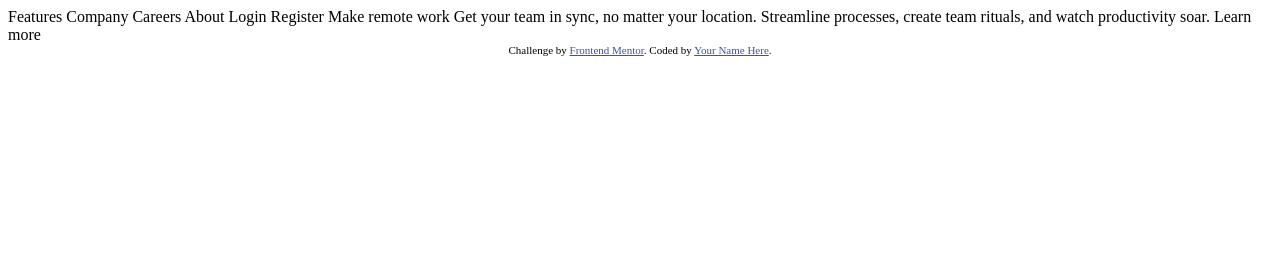
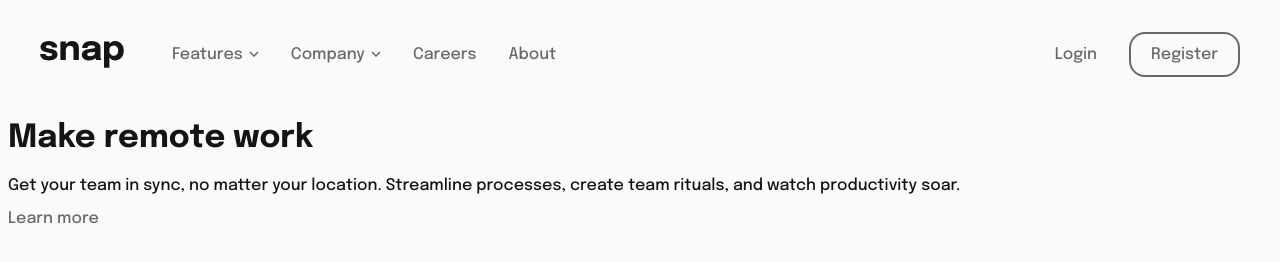
Before and after one commit to joshjavier/intro-section-with-dropdown-navigation, an Eleventy site: page src/index.html in a window 1280 px wide. Built offline with nearby package versions, Linux system fonts and the light colour scheme; Eleventy itself is replaced by a stand-in of ours; files that its build step writes are made by us from their sources.

Commit message:
Add base html and styles for the header

```diff
--- /dev/null
+++ b/src/css/style.css
@@ -0,0 +1,141 @@
+/*------------------------------------*\
+  #BASE
+\*------------------------------------*/
+
+* {
+    box-sizing: border-box;
+    font-family: inherit;
+    color: inherit;
+}
+
+button {
+    font-size: 100%;
+    background: none;
+    border: none;
+    padding: 0;
+    cursor: pointer;
+}
+
+ul {
+    list-style-type: none;
+    padding: 0;
+    margin: 0;
+}
+
+html {
+    font-family: 'Epilogue', sans-serif;
+    font-weight: 500;
+}
+
+body {
+    background-color: hsl(0, 0%, 98%);
+    color: hsl(0, 0%, 8%);
+}
+
+
+
+/*------------------------------------*\
+  #HEADER
+\*------------------------------------*/
+
+a,
+button {
+    color: hsl(0, 0%, 41%);
+    text-decoration: none;
+}
+
+a:hover,
+a:focus,
+button:hover,
+button:focus {
+    color: unset;
+}
+
+.button {
+    border: 2px solid currentColor;
+    padding: 0.75em 1.25em;
+    border-radius: 16px;
+    display: inline-block;
+}
+
+header,
+header ul:not(.dropdown__menu) {
+    display: flex;
+    align-items: center;
+}
+
+header {
+    padding: 1.5em 2em;
+    gap: 3em;
+}
+
+header ul {
+    gap: 2em;
+}
+
+.dropdown {
+    position: relative;
+}
+
+.dropdown__title {
+    padding: 0.75em 0;
+}
+
+.dropdown__title img {
+    /* Optically align the up/down arrow with the text */
+    transform: translateY(-2px);
+    margin-inline-start: 2px;
+}
+
+.dropdown__menu {
+    background-color: hsl(0, 0%, 100%);
+    padding: 1.5em;
+    border-radius: 8px;
+    box-shadow:
+      0px 0.6px 2px -5px rgba(0, 0, 0, 0.025),
+      0px 1.3px 4.9px -5px rgba(0, 0, 0, 0.036),
+      0px 2.5px 9.3px -5px rgba(0, 0, 0, 0.045),
+      0px 4.5px 16.5px -5px rgba(0, 0, 0, 0.054),
+      0px 8.4px 30.9px -5px rgba(0, 0, 0, 0.065),
+      0px 20px 74px -5px rgba(0, 0, 0, 0.09)
+    ;
+    position: absolute;
+    width: max-content;
+
+    /* Initially hide the dropdown menu */
+    transform: rotateX(90deg);
+    transform-origin: top center;
+    opacity: 0.3;
+    visibility: hidden;
+}
+
+/* Add a smooth transition and delay to prevent the dropdown animation
+   from trigerring for "drive-by" mouseovers (h/t Stephanie Eckles) */
+.dropdown__arrow,
+.dropdown__menu {
+    transition: 150ms all 120ms ease-out;
+}
+
+.dropdown:hover .dropdown__menu,
+.dropdown:focus-within .dropdown__menu {
+    opacity: 1;
+    transform: rotateX(0);
+    visibility: visible;
+}
+
+.dropdown:hover .dropdown__arrow,
+.dropdown:focus-within .dropdown__arrow {
+    transform: rotate(-180deg) translateY(2px);
+}
+
+.dropdown__menu > * + * {
+    margin-top: 1em;
+}
+
+#features-dropdown {
+    right: 0;
+}
+
+.user-actions {
+    margin-left: auto;
+}
--- a/src/index.html
+++ b/src/index.html
@@ -1,39 +1,78 @@
 <!DOCTYPE html>
 <html lang="en">
+
 <head>
   <meta charset="UTF-8">
-  <meta name="viewport" content="width=device-width, initial-scale=1.0"> <!-- displays site properly based on user's device -->
-
-  <link rel="icon" type="image/png" sizes="32x32" href="./images/favicon-32x32.png">
-
+  <meta name="viewport" content="width=device-width, initial-scale=1.0">
   <title>Frontend Mentor | Intro section with dropdown navigation</title>
 
-  <!-- Feel free to remove these styles or customise in your own stylesheet 👍 -->
-  <style>
-    .attribution { font-size: 11px; text-align: center; }
-    .attribution a { color: hsl(228, 45%, 44%); }
-  </style>
+  <link rel="icon" type="image/png" sizes="32x32" href="/images/favicon-32x32.png">
+  <link rel="stylesheet" type="text/css" href="/css/style.css">
+
+  <!-- Google Fonts -->
+  <link rel="preconnect" href="https://fonts.googleapis.com">
+  <link rel="preconnect" href="https://fonts.gstatic.com" crossorigin>
+  <link href="https://fonts.googleapis.com/css2?family=Epilogue:wght@500;700&display=swap" rel="stylesheet">
 </head>
+
 <body>
+  <header>
+    <img src="/images/logo.svg" alt="Snap logo" />
+    <nav aria-label="Main">
+      <ul>
+        <li class="dropdown">
+          <button
+            class="dropdown__title"
+            aria-expanded="false"
+            aria-controls="features-dropdown"
+          >
+            Features
+            <img class="dropdown__arrow" src="/images/icon-arrow-down.svg" alt="" />
+          </button>
+          <ul class="dropdown__menu" id="features-dropdown">
+            <li><a href="#">Todo List</a></li>
+            <li><a href="#">Calendar</a></li>
+            <li><a href="#">Reminders</a></li>
+            <li><a href="#">Planning</a></li>
+          </ul>
+        </li>
 
-  Features
-  Company
-  Careers
-  About
+        <li class="dropdown">
+          <button
+            class="dropdown__title"
+            aria-expanded="false"
+            aria-controls="company-dropdown"
+          >
+            Company
+            <img class="dropdown__arrow" src="/images/icon-arrow-down.svg" alt="" />
+          </button>
+          <ul class="dropdown__menu" id="company-dropdown">
+            <li><a href="#">History</a></li>
+            <li><a href="#">Our Team</a></li>
+            <li><a href="#">Blog</a></li>
+          </ul>
+        </li>
 
-  Login
-  Register
+        <li><a href="#">Careers</a></li>
+        <li><a href="#">About</a></li>
+      </ul>
+    </nav>
 
-  Make remote work
+    <ul class="user-actions">
+      <li><a href="#">Login</a></li>
+      <li><a href="#" class="button">Register</a></li>
+    </ul>
+  </header>
 
-  Get your team in sync, no matter your location. Streamline processes,
-  create team rituals, and watch productivity soar.
+  <main>
+    <h1>Make remote work</h1>
+    <p>Get your team in sync, no matter your location. Streamline processes, create team rituals, and watch productivity soar.</p>
+    <button>Learn more</button>
+  </main>
 
-  Learn more
-
-  <div class="attribution">
+  <!-- <footer class="attribution">
     Challenge by <a href="https://www.frontendmentor.io?ref=challenge" target="_blank">Frontend Mentor</a>.
-    Coded by <a href="#">Your Name Here</a>.
-  </div>
+    Coded by <a href="https://github.com/joshjavier/intro-section-with-dropdown-navigation">Josh Javier</a>.
+  </footer> -->
 </body>
 </html>
```
